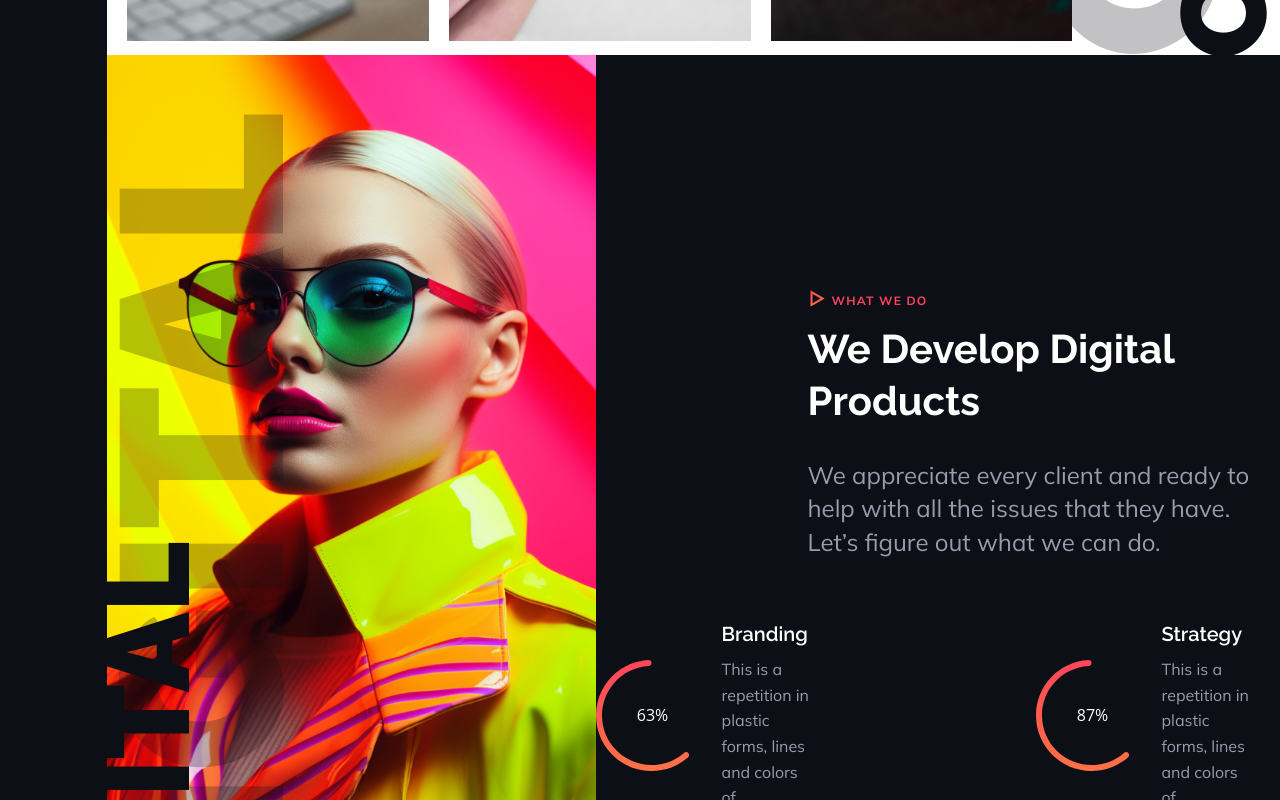
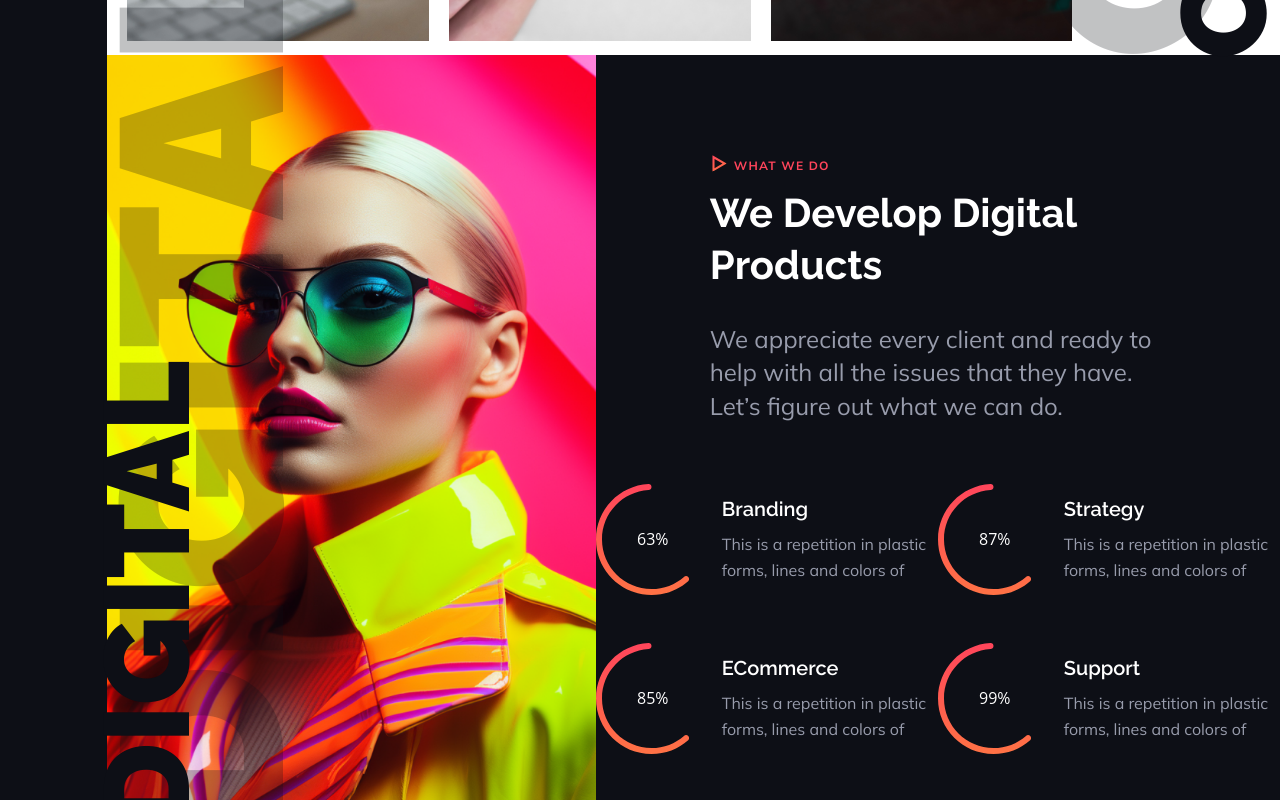
Before and after one commit to AnastasiiaSorina/html-css-markup, a React app: page / in a window 1280 px wide. Shown: the part 2640-3440 px from the top of the page. Built offline with nearby package versions, Linux system fonts and the light colour scheme; the HTML template or start-up script is replaced by a standard one.

Commit message:
fix layout

```diff
--- a/src/_styles/_product-item.scss
+++ b/src/_styles/_product-item.scss
@@ -2,7 +2,6 @@
   display: flex;
   flex-direction: row;
   align-items: center;
-  width: 50%;
   position: relative;
 
   .product-icon {
--- a/src/_styles/_products-section.scss
+++ b/src/_styles/_products-section.scss
@@ -8,15 +8,20 @@
   }
 
   .products-section {
+    margin-top: $size-unit * 20; // 80px
     display: flex;
     flex-direction: column;
+    justify-content: center;
     align-items: center;
-    padding-top: 20%;
 
     .products-items {
       display: flex;
       flex-direction: column;
-      width: 100%;
+
+      .row {
+        justify-content: center;
+        margin-bottom: $size-unit * 12; // 48px
+      }
     }
   }
 }
--- a/src/components/home-page/ProductsSection.tsx
+++ b/src/components/home-page/ProductsSection.tsx
@@ -49,7 +49,7 @@ const ProductsSection: FunctionComponent = ({}) => {
           />
         </Column>
 
-        <Column size={9} className="products-section">
+        <Column size={7} className="products-section">
           <SectionDescription
             buttonOff={"button-none"}
             sectionHeader={productsHeader}
```
